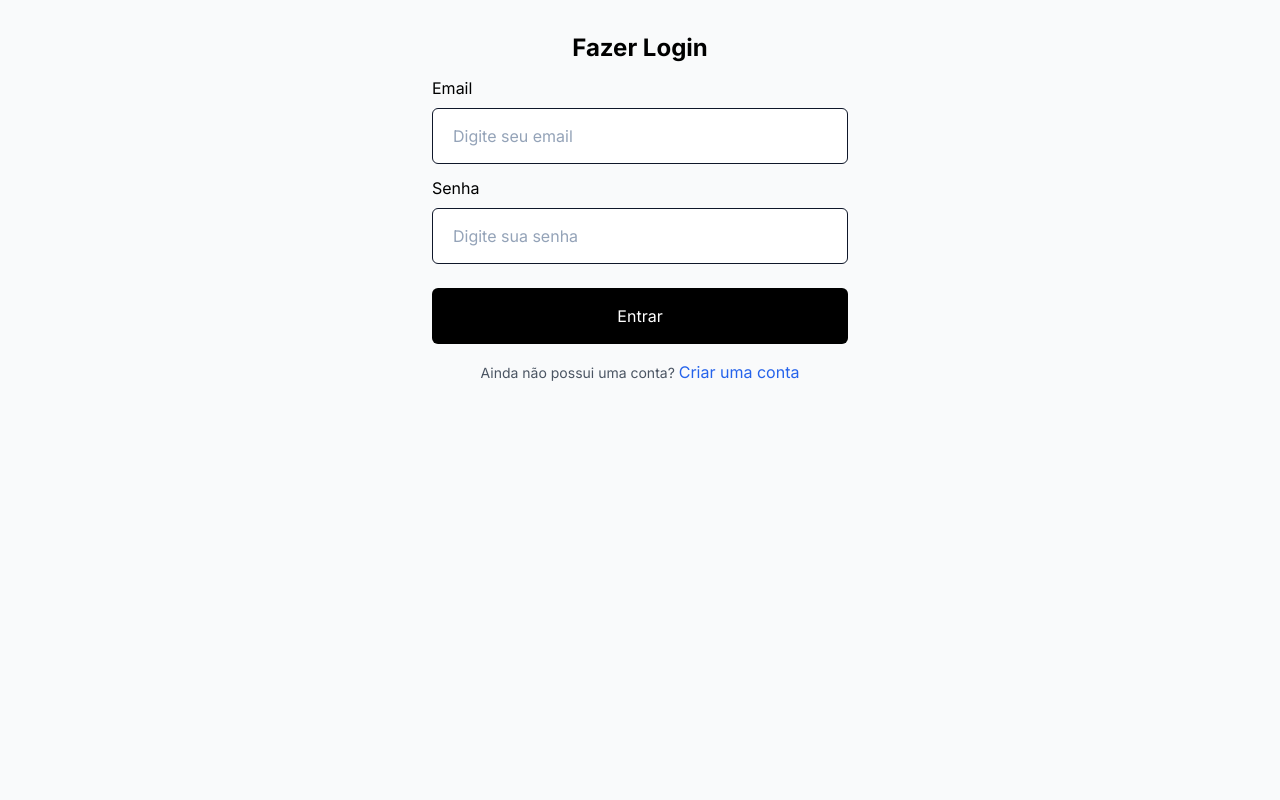
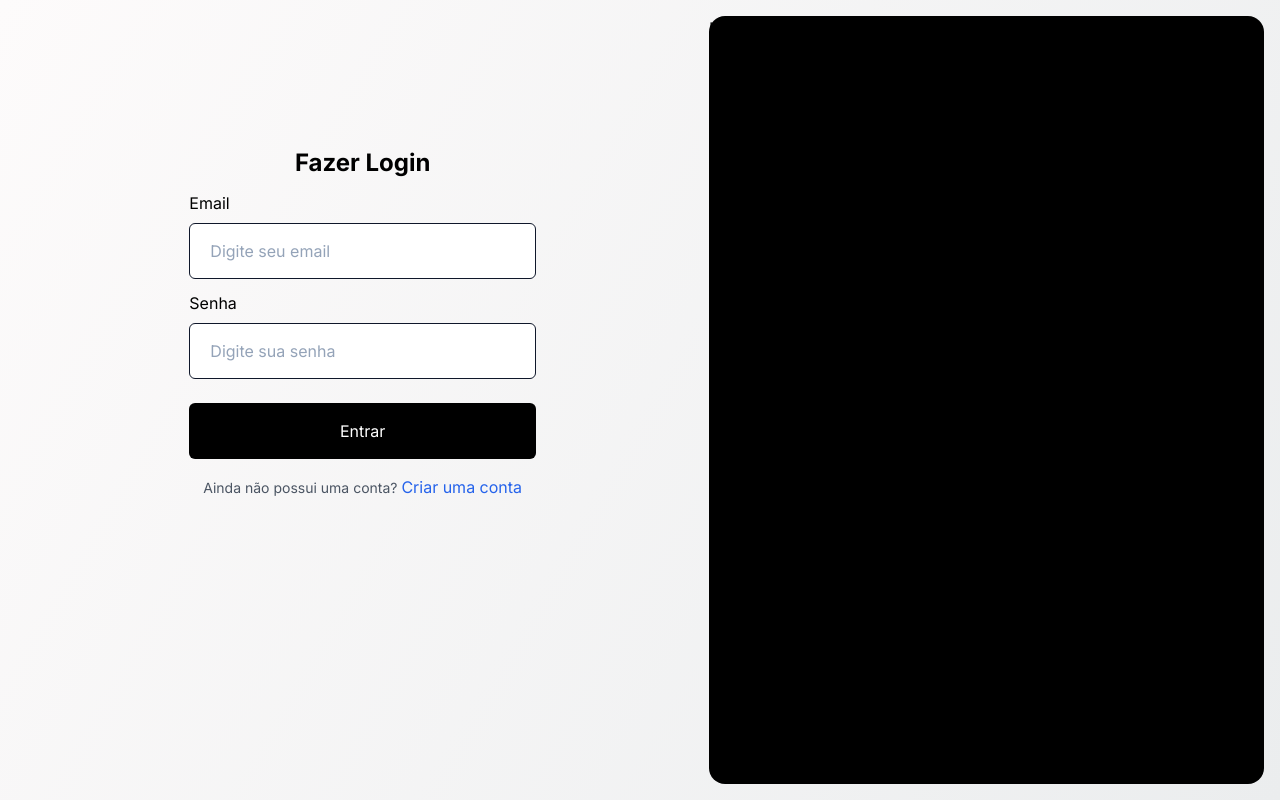
Before and after one commit to Hitallo-moreira/dresser-ecommerce, a Next.js app in the folder frontend/: page /login in a window 1280 px wide. Built offline with nearby package versions, Linux system fonts and the light colour scheme.

Commit message:
feat: update register and login pages

```diff
--- a/frontend/src/app/components/OtpVerification.tsx
+++ b/frontend/src/app/components/OtpVerification.tsx
@@ -19,6 +19,7 @@ const OTPVerification: React.FC<{ email: string }> = ({ email }) => {
 
   const onSubmit: SubmitHandler<OTPFormValues> = async (data) => {
     const result = await verifyOTP(data);
+    console.log(data.email);
   };
 
   return (
--- a/frontend/src/app/login/page.tsx
+++ b/frontend/src/app/login/page.tsx
@@ -21,9 +21,10 @@ const Login: React.FC = () => {
   };
 
   return (
-    <div className='sm:w-full py-8 px-4 md:flex flex-col items-center'>
+    <div className='sm:w-full py-4 px-4 md:flex bg-custom-gradient h-screen'>
+      <div className='w-full lg:w-3/4 flex flex-col items-center justify-center h-4/5'>
         <h1 className='text-2xl text-center font-bold'>Fazer Login</h1>
-        <div className='sm:w-full md:w-1/3'>
+        <div className='w-full md:w-2/4'>
           <form className='flex flex-col' onSubmit={handleSubmit(onSubmit)}>
             <FormInput
               name="email"
@@ -56,6 +57,10 @@ const Login: React.FC = () => {
           </form>
         </div>
       </div>
+      <div className='hidden lg:block w-3/5 bg-black rounded-2xl'>
+        hi
+      </div>
+    </div>
   );
 };
 
--- a/frontend/src/app/registro/page.tsx
+++ b/frontend/src/app/registro/page.tsx
@@ -5,7 +5,7 @@ import { useForm, SubmitHandler } from 'react-hook-form';
 import FormInput from '../components/FormInput';
 import FormButton from '../components/FormButton';
 import FormLink from '../components/FormLink';
-import OTPVerification from '../components/OtpVerification'; // Import OTP Component
+import OTPVerification from '../components/OtpVerification';
 import { useAuth } from '../hooks/useAuth';
 
 interface FormValues {
@@ -19,8 +19,8 @@ const Register: React.FC = () => {
   const { handleSubmit, control, getValues, setError } = useForm<FormValues>();
   const { register, error, showOtpField } = useAuth();
 
-  const [isRegistered, setIsRegistered] = useState(false); // Track registration status
-  const [email, setEmail] = useState(""); // Store registered email
+  const [isRegistered, setIsRegistered] = useState(false);
+  const [email, setEmail] = useState("");
 
   const onSubmit: SubmitHandler<FormValues> = async (data) => {
     if (data.password !== data.confirmPassword) {
--- a/frontend/tailwind.config.ts
+++ b/frontend/tailwind.config.ts
@@ -11,7 +11,8 @@ const config: Config = {
   	extend: {
   		backgroundImage: {
   			'gradient-radial': 'radial-gradient(var(--tw-gradient-stops))',
-  			'gradient-conic': 'conic-gradient(from 180deg at 50% 50%, var(--tw-gradient-stops))'
+  			'gradient-conic': 'conic-gradient(from 180deg at 50% 50%, var(--tw-gradient-stops))',
+			'custom-gradient': 'linear-gradient(120deg, #fdfbfb 0%, #ebedee 100%)',
   		},
   		borderRadius: {
   			lg: 'var(--radius)',
```
Lines whose indentation alone changed are shown as unchanged.
